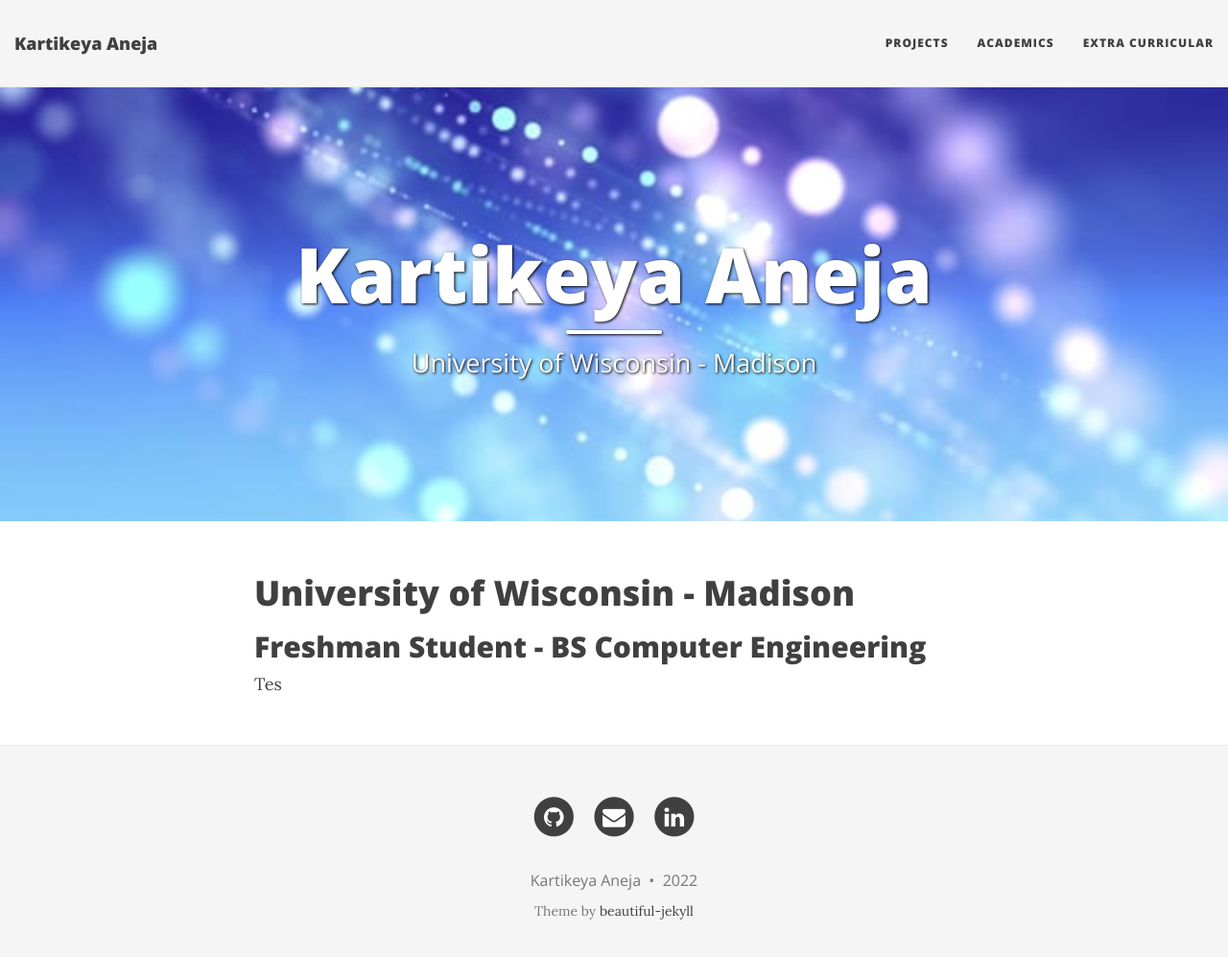
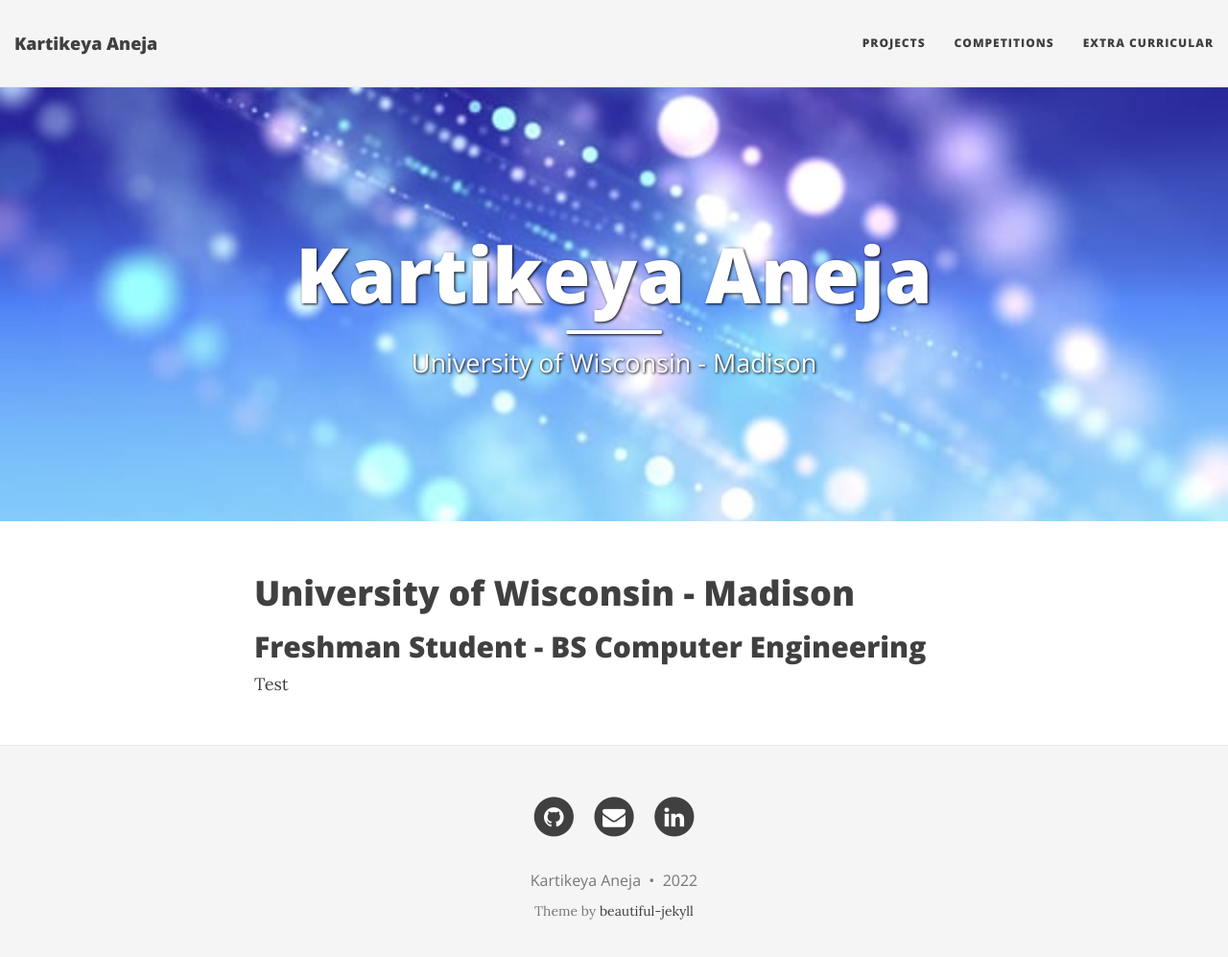
Before and after one commit to anejakartikeya/anejakartikeya.github.io, a Jekyll site: the page built from index.html, in a window 1280 px wide and 1010 px high. Shown: the top 997 px of the window at 96% size. Built offline with Jekyll 4.4.1, drawn with Linux system fonts in a browser that asks for light colours; nearby versions of some CDN libraries; the list of posts is cut into pages by our own code.

Commit message:
change name

```diff
--- a/_config.yml
+++ b/_config.yml
@@ -24,7 +24,7 @@ description: Jerudong International School
 # List of links in the navigation bar
 navbar-links:
   Projects: "projects"
-  Academics: "academics"
+  Competitions: "competitions"
   Extra Curricular: "eca"
 
 # Image to show in the navigation bar - image must be a square (width = height)
--- a/index.html
+++ b/index.html
@@ -13,7 +13,7 @@ bigimg:
 <h1>University of Wisconsin - Madison</h1>
 <h2>Freshman Student - BS Computer Engineering</h2>
 
-Tes
+Test
 
 <div class="posts-list">
   {% for post in paginator.posts %}
```
Also changed, not shown: _pages/competitions.md (renamed from _pages/academics.md, +2 -2 lines).
